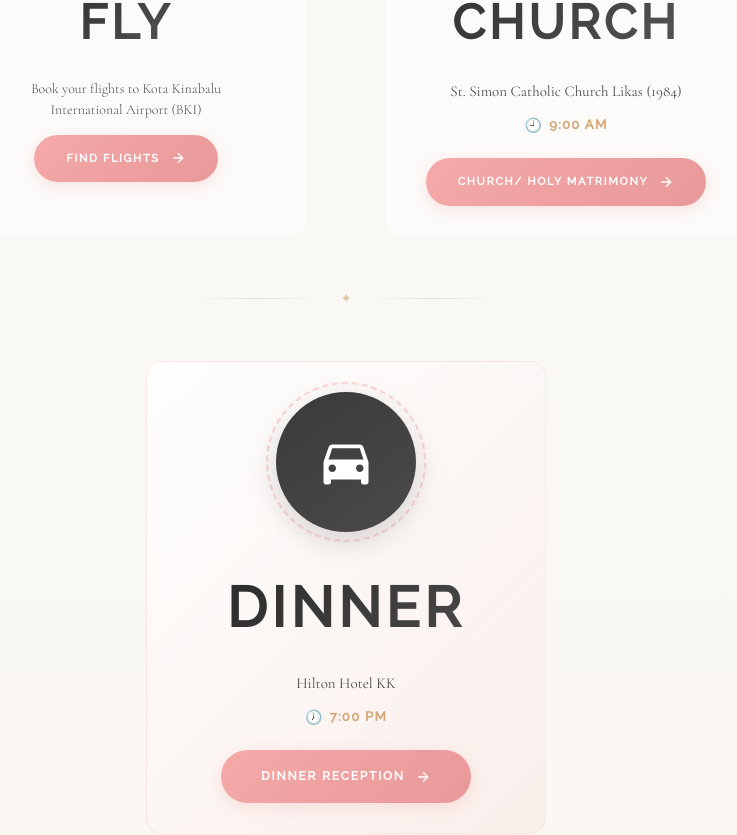
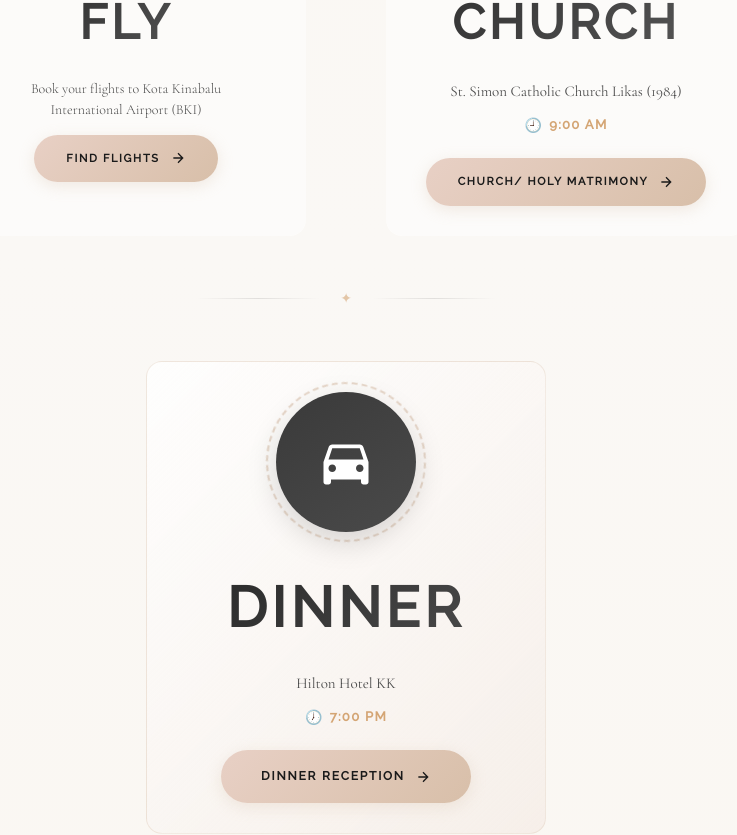
Before and after one commit to FidHackU/WeddingApp, a React (Vite) app in the folder WeddingReact/: page /travel in a window 1280 px wide. Shown: the part 734-1569 px from the top of the page, without its empty margins (294-1031 px from the left). Built offline with nearby package versions, Linux system fonts and the light colour scheme.

Commit message:
Update Travel theme to creamier palette, improve button contrast, and refine RSVP styling

```diff
--- a/WeddingReact/src/pages/Travel.css
+++ b/WeddingReact/src/pages/Travel.css
@@ -96,8 +96,8 @@
 }
 
 .travel-card-featured {
-    background: linear-gradient(135deg, rgba(255, 255, 255, 0.8), rgba(245, 169, 169, 0.1));
-    border: 1px solid rgba(245, 169, 169, 0.2);
+    background: linear-gradient(135deg, rgba(255, 255, 255, 0.8), rgba(232, 208, 197, 0.2));
+    border: 1px solid rgba(216, 191, 169, 0.3);
 }
 
 /* Icon Wrapper with Ring Animation */
@@ -149,7 +149,7 @@
     transform: translate(-50%, -50%);
     width: 140px;
     height: 140px;
-    border: 2px dashed rgba(245, 169, 169, 0.4);
+    border: 2px dashed rgba(216, 191, 169, 0.5);
     border-radius: 50%;
     animation: rotate 20s linear infinite;
     z-index: 1;
@@ -158,7 +158,7 @@
 .icon-ring-featured {
     width: 160px;
     height: 160px;
-    border-color: rgba(245, 169, 169, 0.5);
+    border-color: rgba(216, 191, 169, 0.6);
 }
 
 @keyframes rotate {
@@ -234,8 +234,8 @@
     align-items: center;
     gap: 10px;
     padding: 14px 32px;
-    background: linear-gradient(135deg, #f5a9a9 0%, #e89898 100%);
-    color: #ffffff;
+    background: linear-gradient(135deg, #E8D0C5 0%, #D8BFA9 100%);
+    color: var(--color-text);
     font-family: var(--font-sans);
     font-size: 11px;
     font-weight: 600;
@@ -244,7 +244,7 @@
     text-decoration: none;
     border-radius: 50px;
     transition: all 0.3s ease;
-    box-shadow: 0 4px 15px rgba(245, 169, 169, 0.3);
+    box-shadow: 0 4px 15px rgba(216, 191, 169, 0.3);
     position: relative;
     overflow: hidden;
 }
@@ -266,7 +266,7 @@
 
 .travel-btn:hover {
     transform: translateY(-3px);
-    box-shadow: 0 8px 25px rgba(245, 169, 169, 0.4);
+    box-shadow: 0 8px 25px rgba(216, 191, 169, 0.4);
 }
 
 .travel-btn-featured {
```
